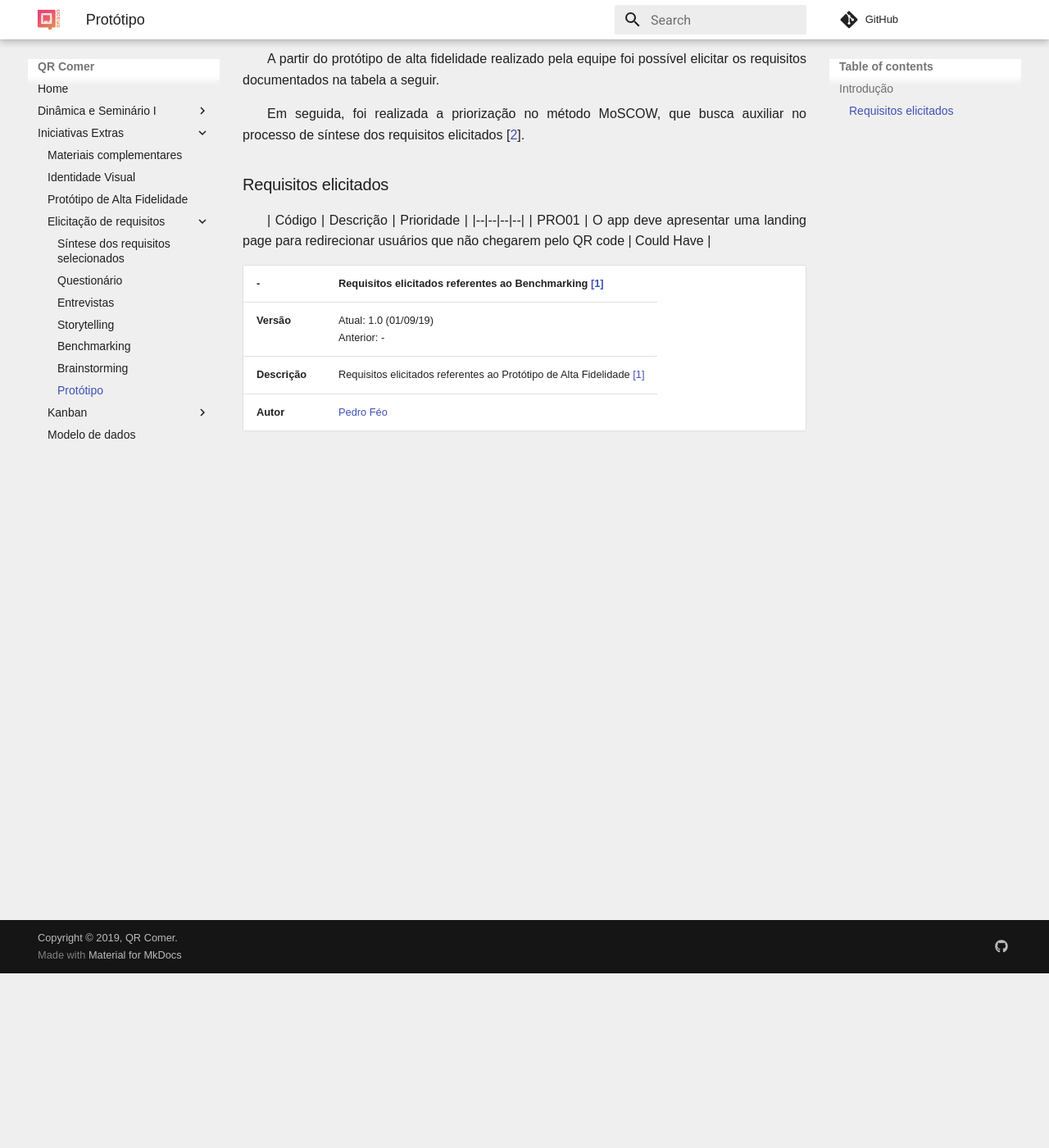
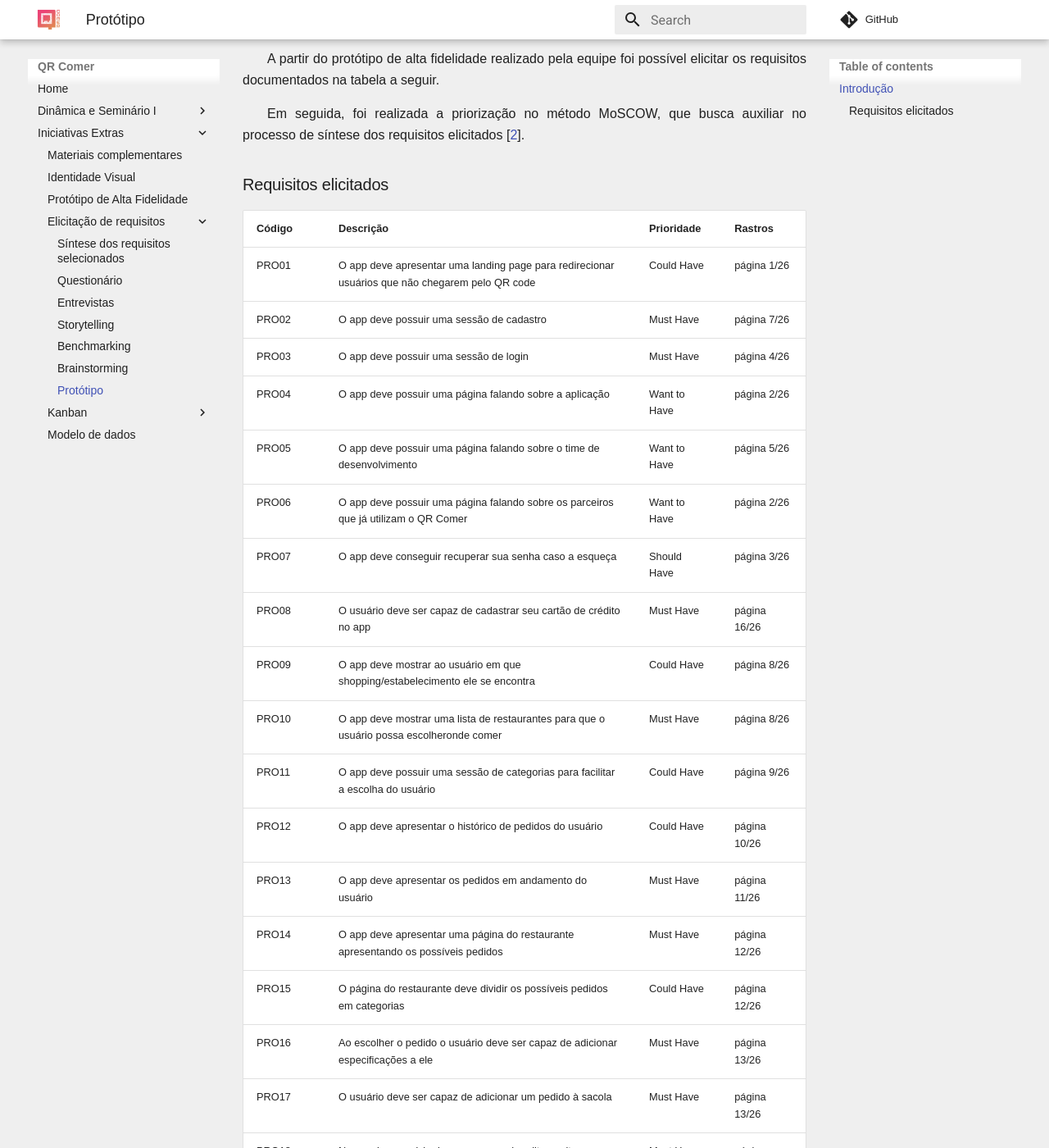
Before and after one commit to fga-desenho-2019-2/Wiki, an MkDocs documentation site: the page built from docs/iniciativas_extras/elicitacao_de_requisitos/req_prototipo.md, in a window 1280 px wide and 1400 px high, scrolled down 213 px. Shown: the whole window at 82% size. Built offline with MkDocs 1.6.1 and Material for MkDocs 9.7.7, drawn with Linux system fonts in a browser that asks for light colours; comment, search, counter and statistics services are not loaded; old or Windows-style settings are respelled for this version of MkDocs; some of the changed text lies outside the part shown.

Commit message:
Add prototype requirements

```diff
--- a/docs/iniciativas_extras/elicitacao_de_requisitos/req_prototipo.md
+++ b/docs/iniciativas_extras/elicitacao_de_requisitos/req_prototipo.md
@@ -8,13 +8,41 @@ Em seguida, foi realizada a priorização no método MoSCOW, que busca auxiliar
 
 ### Requisitos elicitados
 
-| Código | Descrição | Prioridade |
+| Código | Descrição | Prioridade | Rastros |
 |--|--|--|--|
-| PRO01 | O app deve apresentar uma landing page para redirecionar usuários que não chegarem pelo QR code | Could Have  |
+| PRO01 | O app deve apresentar uma landing page para redirecionar usuários que não chegarem pelo QR code | Could Have  | página 1/26 |
+| PRO02 | O app deve possuir uma sessão de cadastro | Must Have | página 7/26 |
+| PRO03 | O app deve possuir uma sessão de login | Must Have | página 4/26 |
+| PRO04 | O app deve possuir uma página falando sobre a aplicação | Want to Have | página 2/26 |
+| PRO05 | O app deve possuir uma página falando sobre o time de desenvolvimento | Want to Have | página 5/26 |
+| PRO06 | O app deve possuir uma página falando sobre os parceiros que já utilizam o QR Comer | Want to Have | página 2/26 |
+| PRO07 | O app deve conseguir recuperar sua senha caso a esqueça | Should Have | página 3/26 |
+| PRO08 | O usuário deve ser capaz de cadastrar seu cartão de crédito no app | Must Have | página 16/26 |
+| PRO09 | O app deve mostrar ao usuário em que shopping/estabelecimento ele se encontra | Could Have | página 8/26 |
+| PRO10 | O app deve mostrar uma lista de restaurantes para que o usuário possa escolheronde comer | Must Have | página 8/26 |
+| PRO11 | O app deve possuir uma sessão de categorias para facilitar a escolha do usuário | Could Have | página 9/26 |
+| PRO12 | O app deve apresentar o histórico de pedidos do usuário | Could Have | página 10/26 |
+| PRO13 | O app deve apresentar os pedidos em andamento do usuário | Must Have | página 11/26 |
+| PRO14 | O app deve apresentar uma página do restaurante apresentando os possíveis pedidos | Must Have | página 12/26 |
+| PRO15 | O página do restaurante deve dividir os possíveis pedidos em categorias | Could Have | página 12/26 |
+| PRO16 | Ao escolher o pedido o usuário deve ser capaz de adicionar especificações a ele | Must Have | página 13/26 |
+| PRO17 | O usuário deve ser capaz de adicionar um pedido à sacola | Must Have | página 13/26 |
+| PRO18 | Na sacola o usuário deve ser capaz de editar os itens que estão nela | Must Have | página 14/26 |
+| PRO19 | A sacola deve apresentar um resumo dos itens que o usuário está pedindo | Must Have | página 14/26 |
+| PRO20 | A sacola deve permitir que o usuário escolha sua forma de pagamento e adicione CPF | Must Have | página 14/26 |
+| PRO21 | A sacola deve permitir que o usuário finalize seu pedido | Must Have | página 14/26 |
+| PRO22 | O usuário deve ser capaz de saber o andamento do seu pedido | Must Have | página 11/26 |
+| PRO23 | O usuário deve ser capaz de vizualizar a senha do seu pedido caso necessário | Must Have | página 11/26 |
+| PRO24 | O usuário deve ser capaz de avaliar o restaurante onde já fez seu pedido | Want to Have | página 10/26 |
+| PRO25 | O usuário deve ser capaz de visualizar seu perfil | Could Have | página 22/26 |
+| PRO26 | O usuário deve ser capaz de editar seu perfil | Should Have | página 22/26 |
+| PRO27 | O usuário deve ser capaz de visualizar os termos de uso e as políticas de privacidade | Want to Have | página 23/26 |
+| PRO28 | O usuário deve ser capaz de visualizar seus cartões cadastrados | Must Have | página 20/26 |
+| PRO29 | O usuário deve ser capaz de tirar dúvidas a respeito da aplicação | Want to Have | página 18/26 |
 
 
 
-| **-** | **Requisitos elicitados referentes ao Benchmarking [[1]](../../seminario1/benchmarking.md)** |
+| **-** | **Requisitos elicitados referentes ao Protótipo de Alta Fidelidade [[1]](../../iniciativas_extras/prototipo.md)** |
 |--|--|
 | **Versão** | Atual: 1.0 (01/09/19) <br> Anterior: - |
 | **Descrição** | Requisitos elicitados referentes ao Protótipo de Alta Fidelidade [[1]](../../iniciativas_extras/prototipo.md)  |
```
